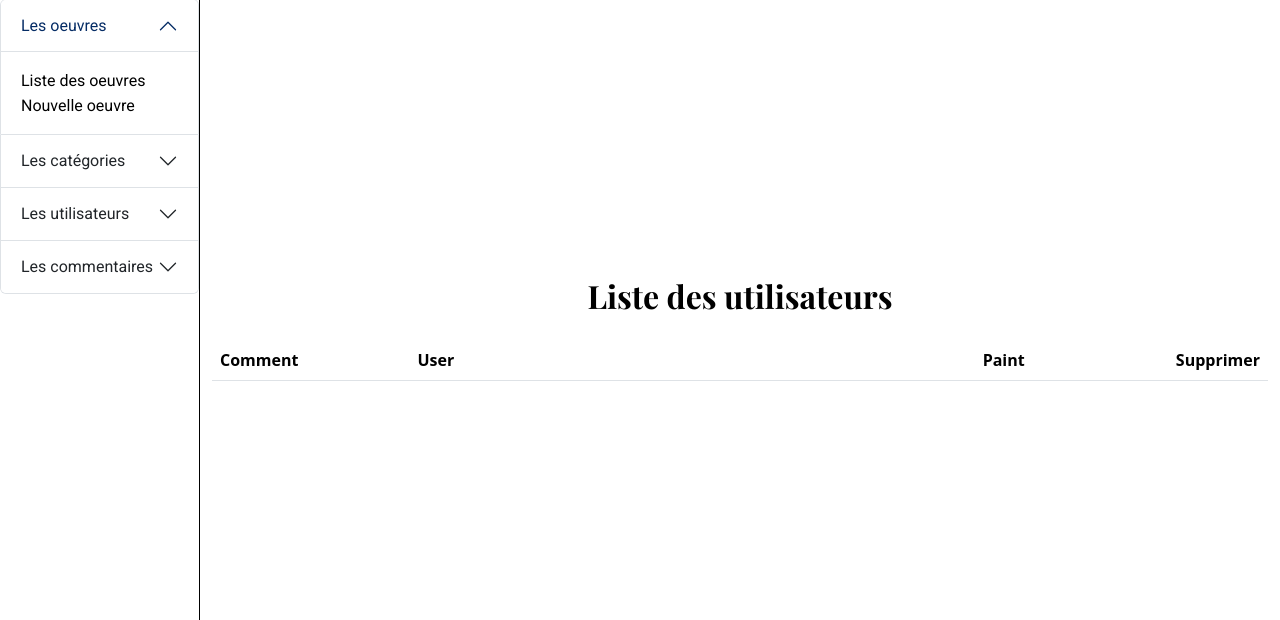
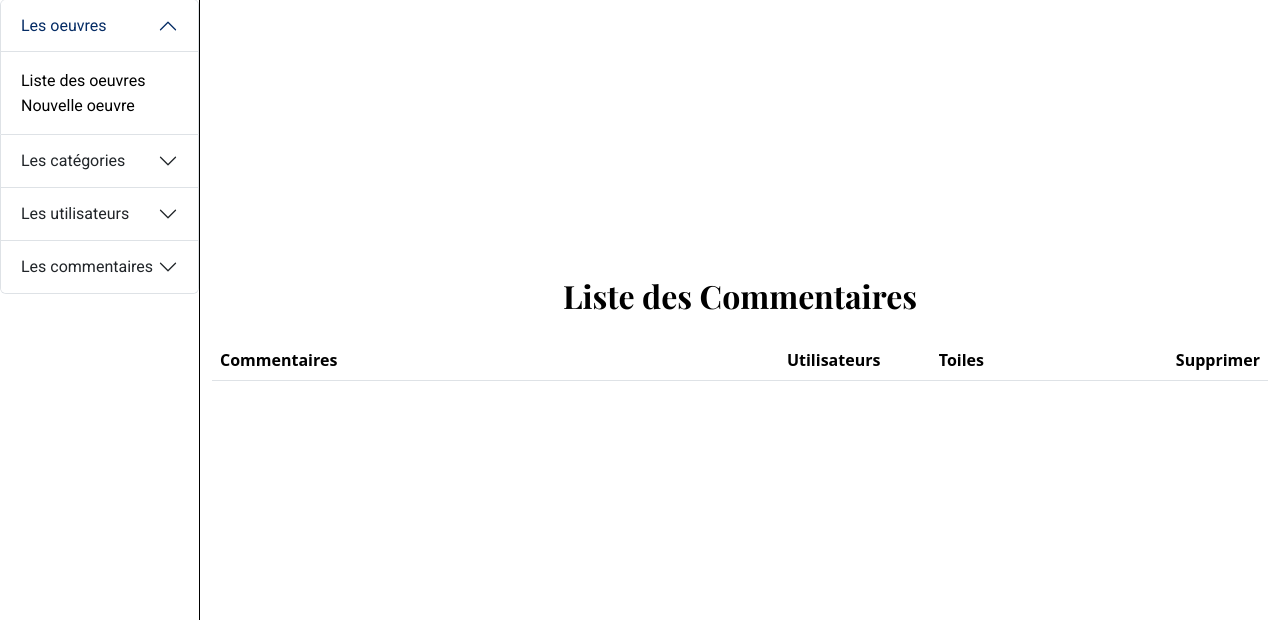
Before and after one commit to Davidgbn33/Galerie, a Symfony app: template templates/admin/Comment/liste.html.twig in a window 1280 px wide. Shown: the part 101-721 px from the top of the page. Run offline with Twig, Linux system fonts and the light colour scheme; the template is opened without the code that fills it, so the values that code supplies are empty; style sheets or scripts are compiled from the project's sources; some libraries are stand-ins or nearby versions.

Commit message:
fix langage fr

```diff
--- a/assets/styles/modules/navbar.scss
+++ b/assets/styles/modules/navbar.scss
@@ -112,6 +112,12 @@
   .tp-bg{
     height: 150px
   }
+  .te-tel-position{
+    display: flex;
+    flex-direction: column;
+    margin-right: 39px;
+    margin-top: 17PX;
+  }
   .te-font-title {
     font-size: 2rem;
   }
@@ -142,10 +148,5 @@
   .navbar-brand{
   --bs-navbar-brand-margin-end: 0;
   }
-  .te-tel-position{
-    display: flex;
-    flex-direction: column;
-    margin-right: 39px;
-    margin-top: 17PX;
-  }
+
 }
--- a/src/Controller/CategoryController.php
+++ b/src/Controller/CategoryController.php
@@ -24,9 +24,11 @@ class CategoryController extends AbstractController
 
         $categories = $this->categoryService->getAllCategories();
 
+
         return $this->render('category/show.html.twig', [
             'pagination' => $paintService->getPaginatedPaints($category),
             'categories' => $categories,
+            'category' => $category
         ]);
     }
 
--- a/src/Controller/admin/AdminPaintController.php
+++ b/src/Controller/admin/AdminPaintController.php
@@ -81,7 +81,7 @@ class AdminPaintController extends AbstractController
             return $this->redirectToRoute('admin_list', [], Response::HTTP_SEE_OTHER);
         }
 
-        return $this->renderForm('admin/paint/new.html.twig', [
+        return $this->renderForm('admin/paint/edit.html.twig', [
             'paint' => $paint,
             'paintForm' => $paintForm,
             'categories' => $categories,
--- a/src/Form/CategoryType.php
+++ b/src/Form/CategoryType.php
@@ -16,11 +16,13 @@ class CategoryType extends AbstractType
     {
         $builder
             ->add('categoryName', TextType::class, [
-                'required' => false
+                'required' => false,
+                'label'=> 'Nom de la catégorie'
             ])
             ->add('categoryFile', FileType::class, [
                 'required' => false,
                 'mapped' => false,
+                'label'=>'Image de la catégorie',
                 'constraints' => [
                     new File([
                         'maxSize' => '500k',
--- a/src/Form/PaintType.php
+++ b/src/Form/PaintType.php
@@ -67,6 +67,7 @@ class PaintType extends AbstractType
             ->add('category', EntityType::class, [
                 'class' => Category::class,
                 'choice_label' => 'categoryName',
+                'label'=> 'Categorie'
             ])
         ;
     }
--- a/templates/admin/Comment/liste.html.twig
+++ b/templates/admin/Comment/liste.html.twig
@@ -9,15 +9,15 @@
                 {{ include('admin/includes/_aside.html.twig') }}
             </aside>
             <main class="te-admin-main d-flex justify-content-center flex-column">
-                <h1 class="text-center fs-2 mt-3">Liste des utilisateurs</h1>
+                <h1 class="text-center fs-2 mt-3">Liste des Commentaires</h1>
                 <div class="container mt-3">
                     <div class="">
                         <table class="table">
                             <thead>
                             <tr>
-                                <th class="te-col-name">Comment</th>
-                                <th class="te-col-60">User</th>
-                                <th class="te-col-60">Paint</th>
+                                <th class="te-col-60">Commentaires</th>
+                                <th class="te-col-taille">Utilisateurs</th>
+                                <th class="te-col-60">Toiles</th>
                                 <th class="te-col-60 text-center">Supprimer</th>
                             </tr>
                             </thead>
--- a/templates/admin/user/edit.html.twig
+++ b/templates/admin/user/edit.html.twig
@@ -5,11 +5,11 @@
 {% block body %}
 
     <div class="te-admin-grid">
-        <aside class="te-admin-aside">
+        <aside class="te-admin-aside te-height-cat">
             {{ include('admin/includes/_aside.html.twig') }}
         </aside>
         <main class="te-admin-main d-flex justify-content-center flex-column">
-            <h1 class="text-center fs-2 mt-3">Modifier une oeuvre</h1>
+            <h1 class="text-center fs-2 mt-3">Modifier un utilisateur</h1>
             <div class="container d-flex flex-column align-items-center">
                 <div class="te-admin-main-content m-3 p-4 w-75 ">
 
--- a/templates/admin/user/liste.html.twig
+++ b/templates/admin/user/liste.html.twig
@@ -14,7 +14,7 @@
                     <table class="table">
                         <thead>
                         <tr>
-                            <th class="te-col-name">Fullname</th>
+                            <th class="te-col-name">Nom</th>
                             <th class="te-col-60">Roles</th>
                             <th class="te-col-60">Email</th>
                             <th class="te-col-60">Nbre de commentaire(s)</th>
--- a/templates/category/show.html.twig
+++ b/templates/category/show.html.twig
@@ -3,6 +3,7 @@
 {% block title %}Hello CategoryController!{% endblock %}
 
 {% block body %}
+   <h3 class="text-center mt-3 fs-2">{{ category.categoryName }}</h3>
     <div class="container d-flex  flex-wrap justify-content-center mt-3">
 
         {% for paint in pagination %}
--- a/templates/includes/_navbar.html.twig
+++ b/templates/includes/_navbar.html.twig
@@ -5,8 +5,8 @@
             <h1 class="te-font-title">Toiles et Papiers</h1>
         </a>
         <div class="collapse navbar-collapse te-grid-content" id="navbarSupportedContent">
-                <ul class="navbar-nav me-auto mb-2 mb-lg-0">
-            <div class="te-tel-position">
+            <ul class="navbar-nav me-auto mb-2 mb-lg-0">
+                <div class="te-tel-position">
                     {% if is_granted('ROLE_ADMIN') %}
                         <li class="nav-item m-auto">
                             <a class="te-a te-font-dropdown text-decoration-none me-3"
@@ -14,24 +14,26 @@
                         </li>
                     {% endif %}
                     <li class="nav-item dropdown te-a">
-                        <a class="nav-link dropdown-toggle te-font-dropdown te-a" href="#" role="button"
+                        <a class="nav-link dropdown-toggle te-font-dropdown te-a ps-0" href="#" role="button"
                            data-bs-toggle="dropdown" aria-expanded="false">
                             CATEGORIES
                         </a>
                         <ul class="dropdown-menu">
                             {% set counter = 1 %}
                             {% for category in categories %}
-                                <li><a class="dropdown-item" href="{{ path('show_cat',{ id: category.id}) }}">
+                                <li>
+                                    <a class="dropdown-item" href="{{ path('show_cat',{ id: category.id}) }}">
                                         <img src="{{ asset('uploads/images/category/') }}{{ category.categoryImage }}"
-                                             alt="" class="te-img-cat"><span
-                                                class="te-label-cat{{ counter }}">{{ category.categoryName }}</span></a>
+                                             alt="" class="te-img-cat">
+                                        <span class="te-label-cat{{ counter }}">{{ category.categoryName }}</span>
+                                    </a>
                                 </li>
                                 {% set counter = counter + 1 %}
                             {% endfor %}
                         </ul>
                     </li>
-            </div>
-                </ul>
+                </div>
+            </ul>
 
 
             {% if app.user %}
@@ -43,7 +45,7 @@
 
                 <a href="/logout" class="d-flex flex-column text-center te-color me-3 text-decoration-none  ">
                     <i class="fa-solid fa-right-from-bracket te-navbar-icon" style="color: #f5f5dd;"></i>
-                    <p class="text-center m-0 te-color-log">Log out</p>
+                    <p class="text-center m-0 te-color-log">Déconnexion</p>
                 </a>
             {% else %}
                 <a href="/login" class="d-flex flex-column text-center te-color me-3 text-decoration-none   ">
```
Also changed, not shown: templates/admin/paint/liste.html.twig (+23 -11 lines), 1 other file.
